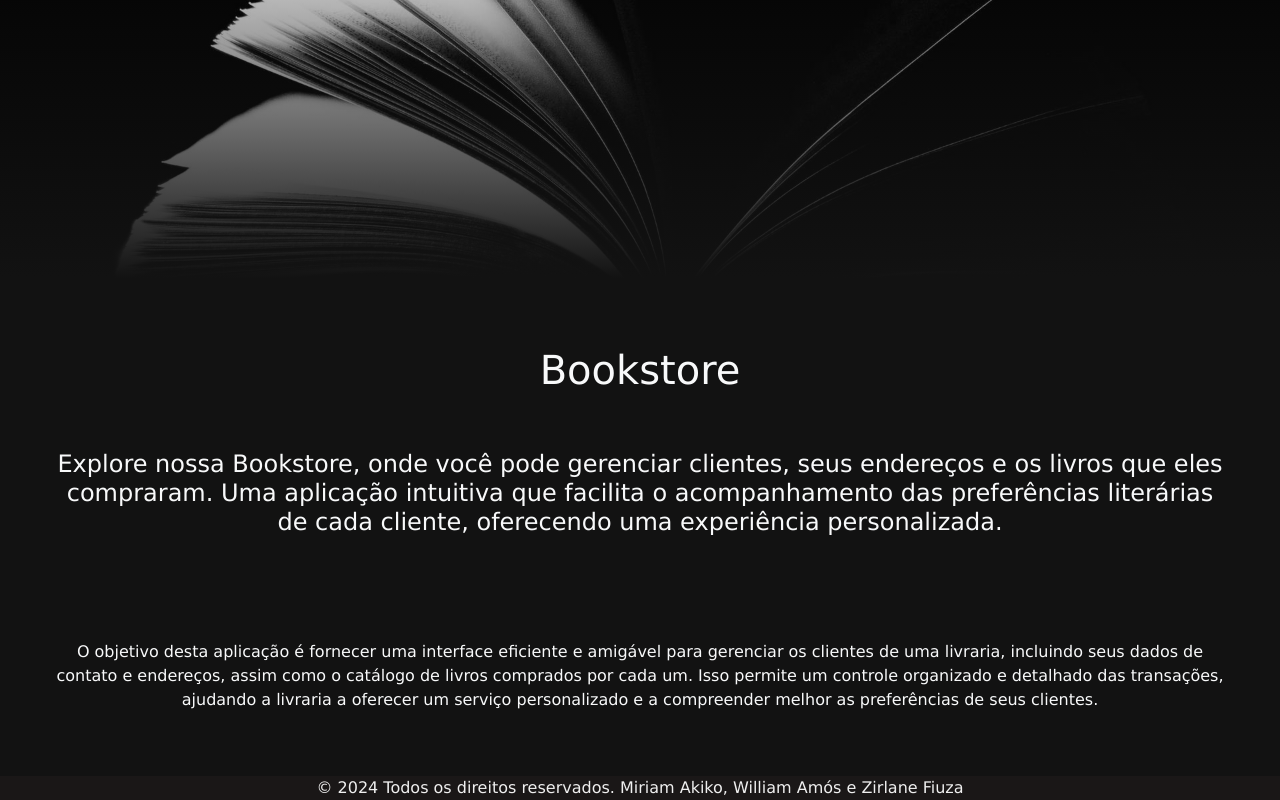
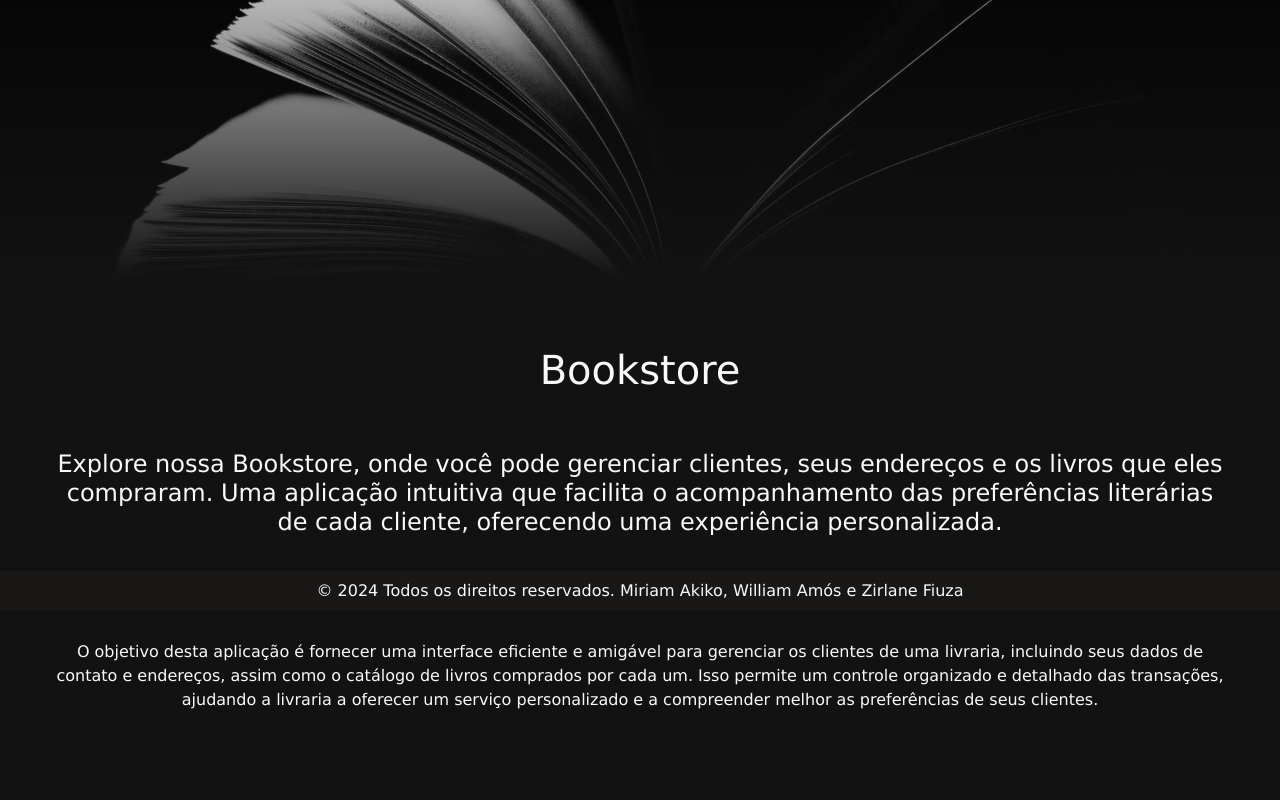
Before and after one commit to Zirlanefiuza/bookstore-data, a React (Vite) app in the folder bookstore-front/: page / in a window 1280 px wide. Shown: the part 189-989 px from the top of the page. After the commit the page ends 965 px from the top, so only its background shows below. Built offline with nearby package versions, Linux system fonts and the light colour scheme.

Commit message:
fix ajustes de conflitos css e rotas

```diff
--- a/bookstore-front/src/components/Rodape.jsx
+++ b/bookstore-front/src/components/Rodape.jsx
@@ -1,20 +1,10 @@
-import { Container, Row, Col } from "react-bootstrap";
-
 function Rodape() {
   return (
     <footer className="rodape">
-      <Container fluid>
-        <Row>
-          <Col>
             <span>
-              {" "}
               © 2024 Todos os direitos reservados. Miriam Akiko, William Amós e
               Zirlane Fiuza
-              {" "}
             </span>
-          </Col>
-        </Row>
-      </Container>
     </footer>
   );
 }
--- a/bookstore-front/src/index.css
+++ b/bookstore-front/src/index.css
@@ -19,11 +19,25 @@ h1 {
   text-align: center;
 }
 
-.rodape {
+/* .rodape {
   display: flex;
   background-color: rgb(26, 23, 23);
   color: #efefef;
   text-align: center;
   font-family: "Lucida Sans", "Lucida Sans Regular", "Lucida Grande",
     "Lucida Sans Unicode", Geneva, Verdana, sans-serif;
+} */
+
+.rodape {
+  display: flex;
+  justify-content: center;
+  align-items: center;
+  background-color: rgb(26, 23, 23);
+  font-family: "Lucida Sans", "Lucida Sans Regular", "Lucida Grande",
+    "Lucida Sans Unicode", Geneva, Verdana, sans-serif;
+  height: 40px;
+  position: fixed;
+  bottom: 0;
+  width: 100%;
+  text-align: center;
 }
--- a/bookstore-front/src/pages/EditarCliente.jsx
+++ b/bookstore-front/src/pages/EditarCliente.jsx
@@ -34,7 +34,6 @@ function EditarCliente() {
         });
       }
 
-
     useEffect(() => {
         carregarCliente();
     }, [])
@@ -43,7 +42,7 @@ function EditarCliente() {
         <main className="mt-4 container">
             <h1>Editar cliente</h1>
             <hr />
-            <form onSubmit={handleSubmit(atualizarCliente)}>
+            <form onSubmit={handleSubmit(atualizarCliente)} >
                 <div>
                     <label htmlFor="nome">Nome</label>
                     <input
```
